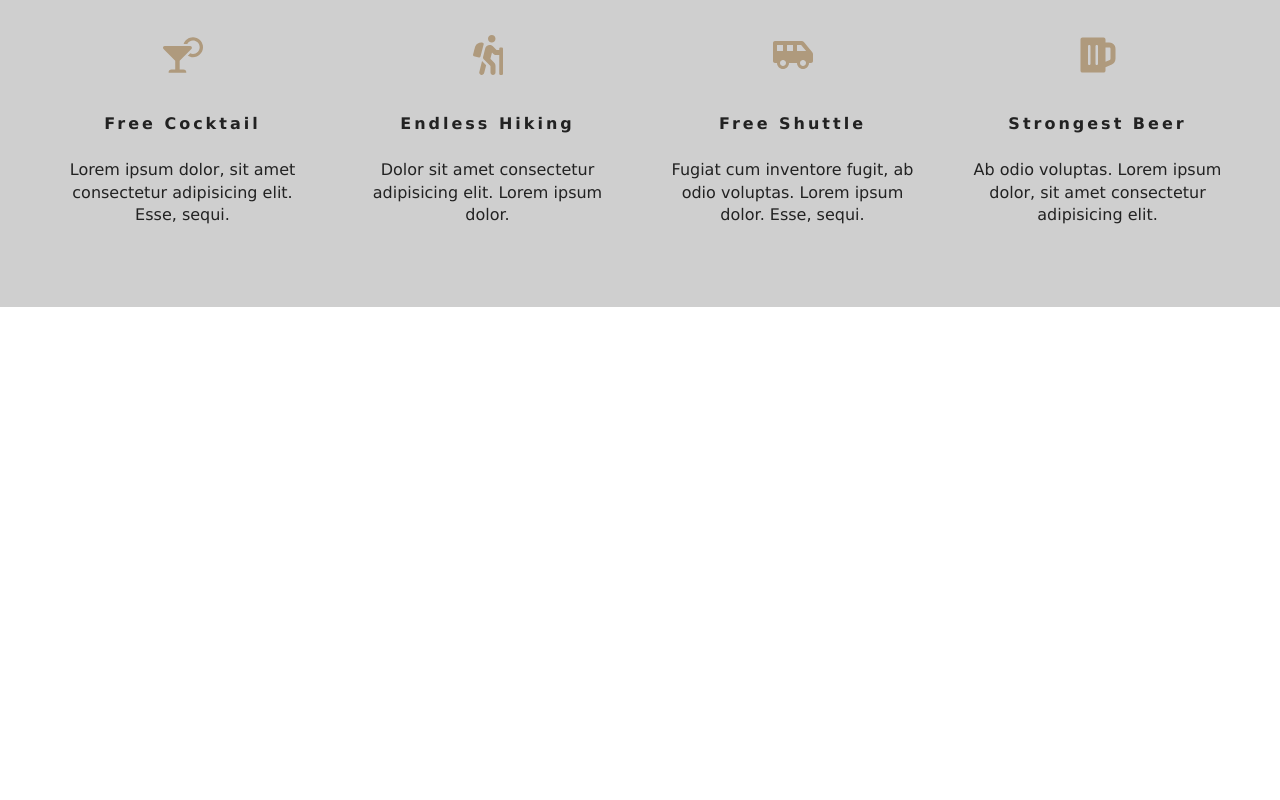
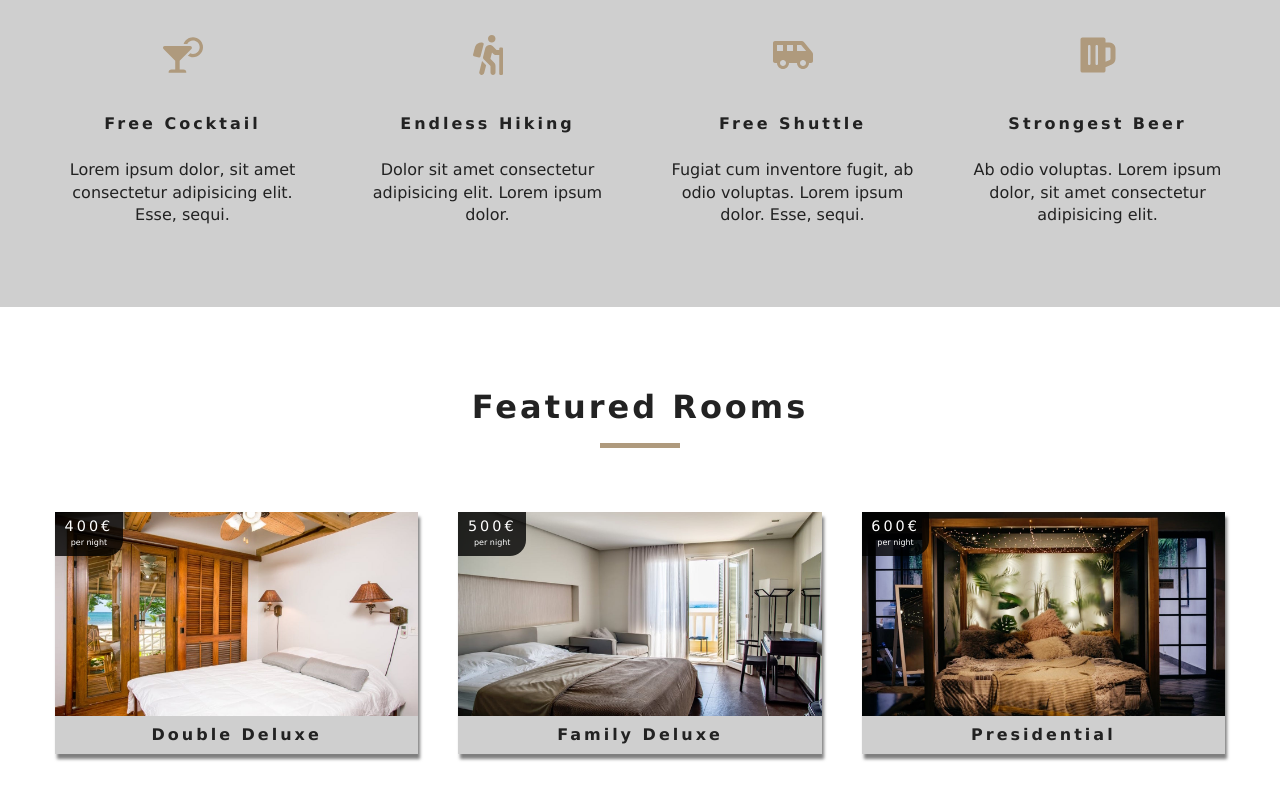
Before and after one commit to jynadal/Hotel-resort, a React (Create React App) app in the folder bookshop/: page / in a window 1280 px wide. Shown: the part 972-1772 px from the top of the page. Before the commit the page ends 1279 px from the top, so only its background shows below. Built offline with nearby package versions, Linux system fonts and the light colour scheme; the HTML template or start-up script is replaced by a standard one.

Commit message:
Add Class context

```diff
--- /dev/null
+++ b/bookshop/src/components/FeaturedRooms.js
@@ -0,0 +1,27 @@
+import React, { Component } from 'react'
+import {RoomContext} from '../context'
+import Loading from './Loading'
+import Room from './Room'
+import Title from './Title'
+
+
+
+export default class FeaturedRooms extends Component {
+    static contextType = RoomContext
+    render() {
+        let {loading, featuredRooms :rooms} = this.context;
+        rooms = rooms.map(room => {
+            return <Room key={room.id} room={room} />
+        })
+        return (
+            <section className="featured-rooms">
+                <Title title="featured Rooms"/>
+                <div className="featured-rooms-center">
+                    {loading ? <Loading /> : rooms}
+                </div>
+
+
+            </section>
+        )
+    }
+}
--- /dev/null
+++ b/bookshop/src/components/Loading.js
@@ -0,0 +1,12 @@
+import React from 'react'
+import loadingGif from '../images/gif/loading-arrow.gif'
+
+export default function Loading() {
+    return (
+        <div className="loading">
+            <h4>Room data loading</h4>
+            <img src={loadingGif} alt="loading" />
+
+        </div>
+    )
+}
--- /dev/null
+++ b/bookshop/src/components/Room.js
@@ -0,0 +1,32 @@
+import React from 'react'
+import {Link} from 'react-router-dom'
+import defaultImg from '../images/room-1.jpeg'
+import PropTypes from 'prop-types'
+
+export default function Room({ room }) {
+    const {name, slug, images, price} = room;
+
+    return (
+        <article className="room">
+            <div className="img-container">
+                <img src={images[0] || defaultImg} alt="single room" />
+                <div className="price-top">
+                    <h6>{price}€</h6>
+                    <p>per night</p>
+
+                </div>
+                <Link to={`/rooms/${slug}`} className="btn-primary room-link">Features</Link>
+            </div>
+            <p className="room-info">{name}</p>
+        </article>
+    );
+}
+
+Room.propTypes = {
+    room:PropTypes.shape({
+        name:PropTypes.string.isRequired,
+        slug:PropTypes.string.isRequired,
+        images:PropTypes.arrayOf(PropTypes.string).isRequired,
+        price:PropTypes.number.isRequired,
+    })
+}
--- /dev/null
+++ b/bookshop/src/context.js
@@ -0,0 +1,48 @@
+import React, { Component } from 'react';
+import items from './data'
+
+const RoomContext = React.createContext();
+
+class RoomProvider extends Component {
+    state={
+        rooms: [],
+        sortedRooms: [],
+        featuredRooms: [],
+        loading:true
+    };
+    //getData
+
+    componentDidMount(){
+        let rooms = this.formatData(items)
+        let featuredRooms = rooms.filter(room=> room.featured === true);
+        this.setState({
+            rooms, featuredRooms, sortedRooms: rooms, loading: false
+        });
+    }
+    formatData(items){
+        let tempItems = items.map(item =>{
+            let id = item.sys.id
+            let images = item.fields.images.map(image => image.fields.file.url);
+            let room = {...item.fields,images, id}
+            return room;
+        });
+        return tempItems;
+    }
+    getRoom = (slug) =>{
+        let tempRooms = [...this.state.rooms];
+        const room = tempRooms.find(room=> room.slug===slug)
+        return room;
+    };
+    render() {
+        return (
+        <RoomContext.Provider value={{...this.state,
+         getRoom: this.getRoom}}>
+            {this.props.children}
+        </RoomContext.Provider>
+        );
+    }
+}
+
+const RoomConsumer = RoomContext.Consumer;
+
+export { RoomProvider, RoomConsumer, RoomContext };
--- a/bookshop/src/index.js
+++ b/bookshop/src/index.js
@@ -3,14 +3,18 @@
 // import './index.css';
 import {BrowserRouter as Router} from 'react-router-dom'
 import App from './App';
+import {RoomProvider} from './context'
 import reportWebVitals from './reportWebVitals';
 
 ReactDOM.render(
-  <Router>
-    <React.StrictMode>
-      <App />
-    </React.StrictMode>
-  </Router>,
+  <RoomProvider>
+    <Router>
+    <App />
+      {/* <React.StrictMode>
+
+      </React.StrictMode> */}
+    </Router>
+  </RoomProvider>,
   document.getElementById('root')
 );
 
--- a/bookshop/src/pages/Home.js
+++ b/bookshop/src/pages/Home.js
@@ -3,6 +3,7 @@
 import Banner from '../components/Banner';
 import {Link} from 'react-router-dom';
 import Services from '../components/Services'
+import FeaturedRooms from '../components/FeaturedRooms'
 
 export default function Home() {
     return (
@@ -13,6 +14,7 @@
                 </Banner>
             </Hero>
             <Services />
+            <FeaturedRooms />
         </>
 
     )
--- a/bookshop/src/pages/SingleRoom.js
+++ b/bookshop/src/pages/SingleRoom.js
@@ -1,11 +1,42 @@
 import React, { Component } from 'react'
+import defaultBcg from '../images/room-1.jpeg'
+import Hero from '../components/Hero'
+import Banner from '../components/Banner'
+import {Link} from 'react-router-dom'
+import {RoomContext} from '../context'
 
 export default class SingleRoom extends Component {
+    constructor (props){
+        super(props)
+        // console.log(this.props)
+        this.state ={
+            slug:this.props.match.params.slug,
+            defaultBcg
+        };
+    }
+    static contextType = RoomContext;
+    // componentDidMount(){ }
     render() {
+        const {getRoom} = this.context;
+        const room = getRoom(this.state.slug);
+       if(!room){
+           return (
+           <div className="error">
+               <h3>no such room could be found...</h3>
+               <Link to ='/rooms' className="btn-primary" >
+                   back to rooms
+               </Link>
+           </div>
+           );
+       }
+       const {name, description, capacity, size, price, extras, breakfast, pets, images} = room
         return (
-            <div>
-                Hello from Single room page
-            </div>
+            <Hero hero='roomsHero'>
+               <Banner title={`${name} room`}>
+                   <Link to='/rooms' className="btn-primary">
+                       back to rooms</Link>
+               </Banner>
+            </Hero>
         )
     }
 }
```
